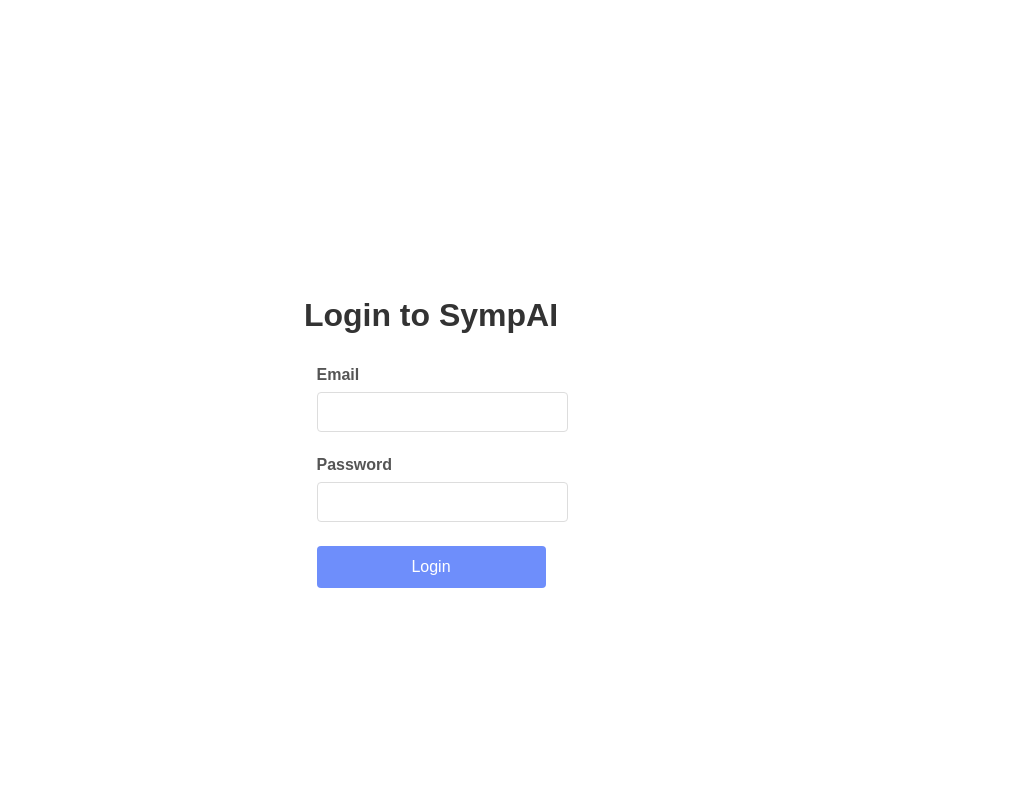
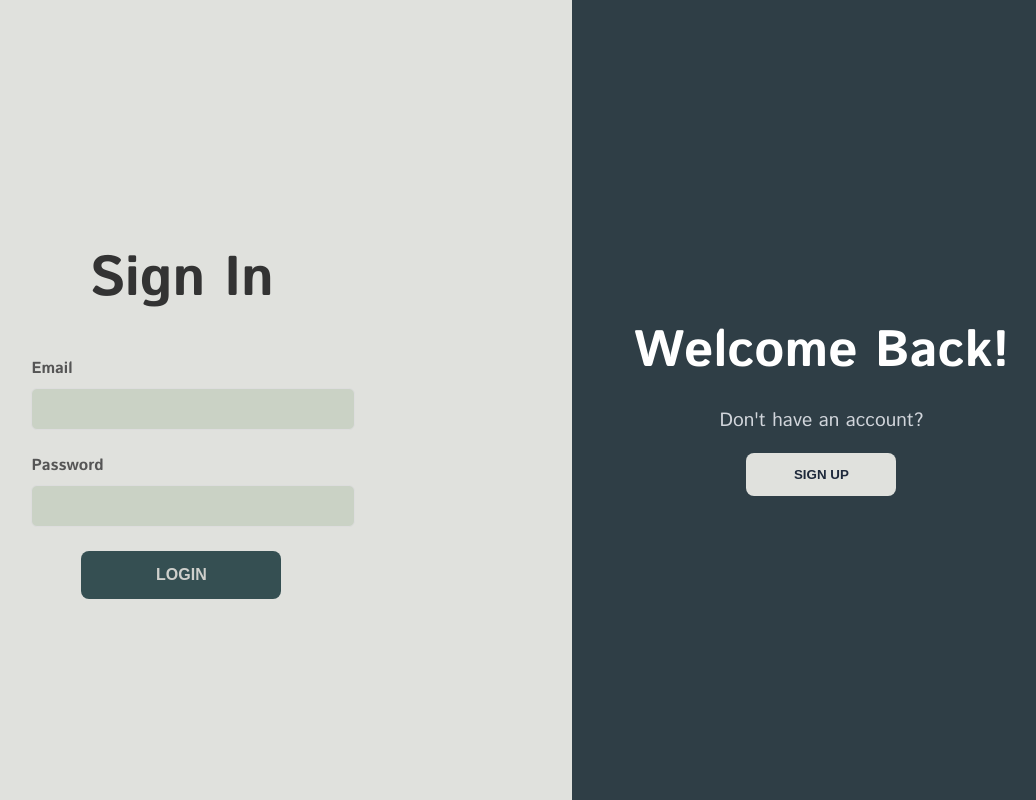
Before and after one commit to AlexChakmakian/sympAI, a React (Create React App) app: page /login in a window 1280 px wide. Shown: the whole page, without its empty margins (209-1245 px from the left). Built offline with nearby package versions, Linux system fonts and the light colour scheme.

Commit message:
modified landing and sign in pg

```diff
--- a/src/index.css
+++ b/src/index.css
@@ -1,6 +1,8 @@
+@import url('https://fonts.googleapis.com/css2?family=Istok+Web:wght@400;700&display=swap');
+
 body {
   margin: 0;
-  font-family: -apple-system, BlinkMacSystemFont, 'Segoe UI', 'Roboto', 'Oxygen',
+  font-family: -apple-system, BlinkMacSystemFont, 'Istok Web', 'Segoe UI', 'Roboto', 'Oxygen',
     'Ubuntu', 'Cantarell', 'Fira Sans', 'Droid Sans', 'Helvetica Neue',
     sans-serif;
   -webkit-font-smoothing: antialiased;
--- a/src/pages/LandingPage.css
+++ b/src/pages/LandingPage.css
@@ -1,4 +1,5 @@
 /* Landing Page Styles */
+
 html, body {
   margin: 0;
   padding: 0;
@@ -12,9 +13,9 @@
   justify-content: center;
   height: 100vh; /* Use viewport height instead of min-height */
   width: 100vw; /* Set width to viewport width */
-  background-color: #2f3e46; /* Dark slate blue-gray */
+  background-color: #2F3E46; /* Dark slate blue-gray */
   color: #ffffff;
-  font-family: 'Segoe UI', sans-serif;
+  font-family: 'Istok Web', sans-serif;
   text-align: center;
   box-sizing: border-box; /* Include padding in element's total width/height */
   padding: 20px;
@@ -29,16 +30,17 @@
   font-weight: 500;
   color: #cbd5e1; /* Soft gray */
   margin-bottom: 10px;
+  font-size: 1.1rem
 }
 
 .title {
-  font-size: 4rem;
-  font-weight: 800;
+  font-size: 5rem;
+  font-weight: bold;
   margin: 10px 0;
 }
 
 .subtitle {
-  font-size: 1rem;
+  font-size: 1.2rem;
   color: #d1d5db;
   margin: 20px 0;
   line-height: 1.5;
@@ -47,7 +49,7 @@
 .cta-button {
   margin-top: 20px;
   display: inline-block;
-  background-color: #f1f5f9;
+  background-color: #E0E1DD;
   color: #1e293b;
   padding: 12px 24px;
   border-radius: 8px;
--- a/src/pages/LandingPage.js
+++ b/src/pages/LandingPage.js
@@ -7,7 +7,7 @@
     <div className="landing-page">
       <div className="content">
         <p className="tagline">Lorem ipsum dolor</p>
-        <h1 className="title">Project</h1>
+        <h1 className="title">SYMP AI</h1>
         <p className="subtitle">
           Lorem ipsum dolor sit amet, Lorem ipsum dolor sit amet, <br />
           Lorem ipsum dolor sit amet,
--- a/src/pages/LoginPage.css
+++ b/src/pages/LoginPage.css
@@ -1,53 +1,124 @@
 /* Login Page Styles */
+
+.login-container {
+  display: flex;
+  height: 100vh;
+  width: 100vw;
+  font-family: 'Istok Web', sans-serif;
+}
+
 .login-page {
-  max-width: 400px;
-  margin: 0 auto;
-  padding: 2rem;
+  flex: 3;
+  padding: 4rem;
+  display: flex;
+  flex-direction: column;
+  justify-content: center;
+  align-content:center;
+  background-color: #E0E1DD;
+}
+
+.forms-wrapper {
   display: flex;
   flex-direction: column;
   align-items: center;
-  min-height: 100vh;
-  justify-content: center;
+  width: 100%;
 }
 
 .login-page h1 {
   color: #333;
-  margin-bottom: 2rem;
+  margin-bottom: 2.4rem;
+  font-size: 3.5rem;
+  font-weight: bold;
+}
+
+.signup-direct {
+  flex: 2;
+  background-color: #2F3E46;
+  color: #ffffff;
+  display: flex;
+  flex-direction: column;
+  justify-content: space-between;
+  align-items: center;
+  padding: 4rem 2rem;
+  justify-content: center;
+}
+
+.forms {
+  width: 300px;
 }
 
 .form-group {
   width: 100%;
   margin-bottom: 1.5rem;
-  text-align: left;
 }
 
 .form-group label {
   display: block;
+  width:100%;
   margin-bottom: 0.5rem;
   font-weight: bold;
   color: #555;
+  text-align: left;
 }
 
 .form-group input {
   width: 100%;
-  padding: 10px;
+  padding: 11px;
   border: 1px solid #ddd;
-  border-radius: 4px;
+  border-radius: 6px;
   font-size: 16px;
+  background-color: #CAD2C5;
 }
 
 .login-button {
-  width: 100%;
-  padding: 12px;
-  background-color: #6e8efb;
-  color: white;
+  width: 200px;
+  padding: 15px;
+  background-color: #354F52;
+  color: #CFD0CC;
   border: none;
-  border-radius: 4px;
+  border-radius: 8px;
   font-size: 16px;
   cursor: pointer;
   transition: background-color 0.3s;
+  font-weight: bold;
 }
 
 .login-button:hover {
-  background-color: #5d7de8;
+  background-color: #2F3E46;
+  transform: translateY(-2px);
+  color: #CFD0CC;
 }
+
+.welcome-msg {
+  text-align: center;
+}
+
+.welcome-msg h2 {
+  font-size: 3.2rem;
+  margin-bottom: 1rem;
+}
+
+.welcome-msg p {
+  font-size: 1.2rem;
+  color: #d1d5db;
+}
+
+.signup-btn {
+  width: 150px;
+  margin-top: auto;
+  margin-bottom: 2rem;
+  padding: 14px 26px;
+  background-color: #E0E1DD;
+  color: #1e293b;
+  border: none;
+  border-radius: 8px;
+  font-weight: bold;
+  cursor: pointer;
+  transition: background-color 0.3s, transform 0.2s;
+  font-weight: bold;
+}
+
+.signup-btn:hover {
+  background-color: #CFD0CC;
+  transform: translateY(-2px);
+}
--- a/src/pages/LoginPage.js
+++ b/src/pages/LoginPage.js
@@ -17,9 +17,11 @@
   };
 
   return (
+    <div className="login-container">
       <div className="login-page">
-      <h1>Login to SympAI</h1>
-      <form onSubmit={handleSubmit}>
+        <div className="forms-wrapper">
+        <h1>Sign In</h1>
+        <form onSubmit={handleSubmit} className='forms'>
           <div className="form-group">
             <label htmlFor="email">Email</label>
             <input
@@ -41,9 +43,19 @@
             />
           </div>
           <button type="submit" className="login-button">
-          Login
+            LOGIN
           </button>
         </form>
+        </div>
+      </div>
+
+      <div className='signup-direct'>
+        <div className='welcome-msg'>
+            <h2>Welcome Back!</h2>
+            <p>Don't have an account?</p>
+            <button className='signup-btn'>SIGN UP</button>
+        </div>
+      </div>
     </div>
   );
 }
```
Lines whose indentation alone changed are shown as unchanged.
